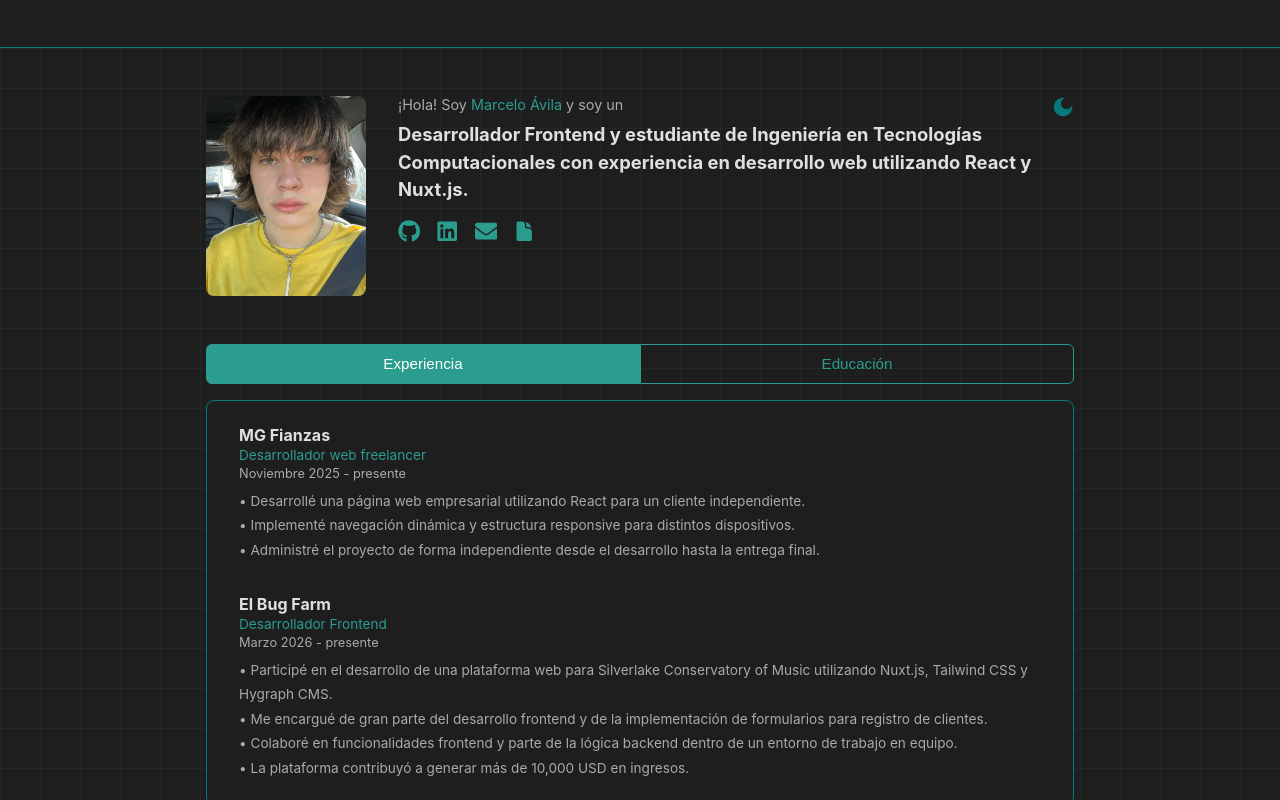
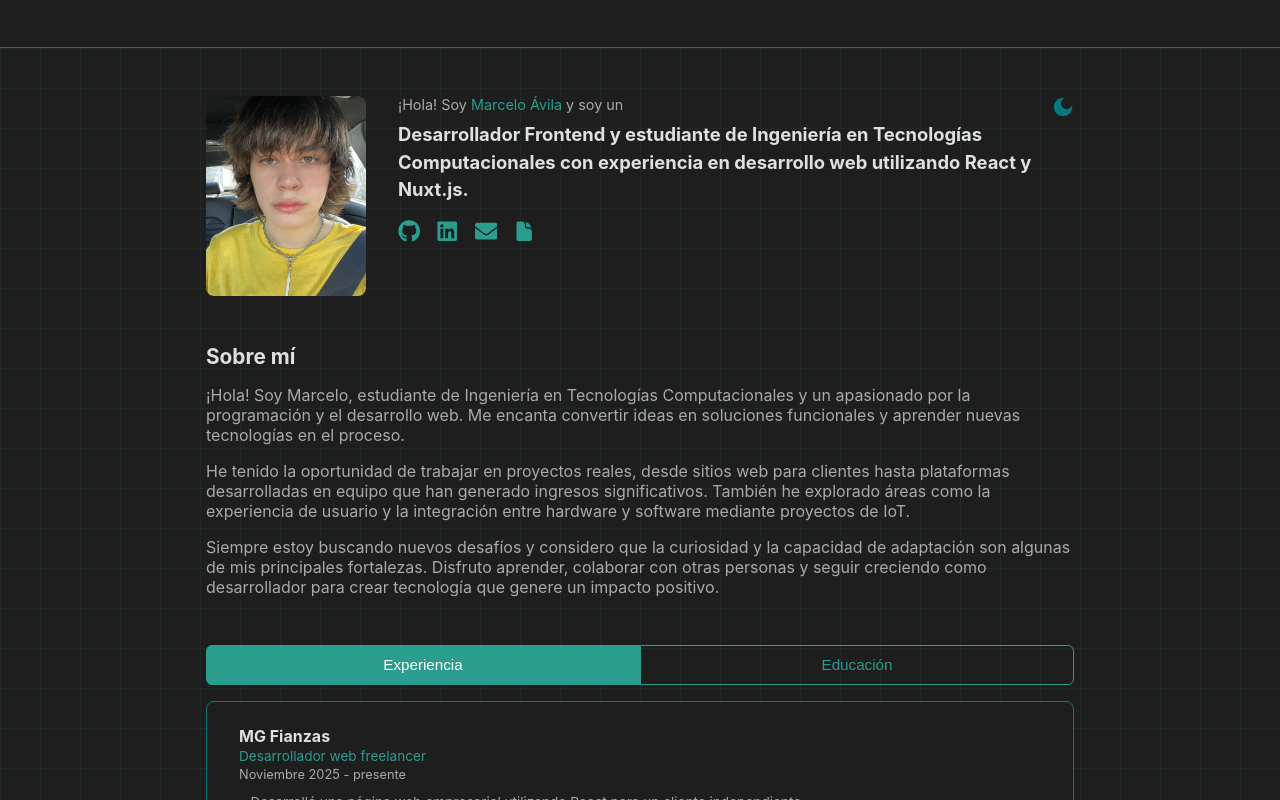
Before and after one commit to MarceloA2006/Marcelo_Avila_Portafolio, a React (Vite) app: page / in a window 1280 px wide. Shown: the top 800 px of the page. Built offline with nearby package versions, Linux system fonts and the light colour scheme.

Commit message:
Seccion About me agregada

```diff
--- a/src/App.css
+++ b/src/App.css
@@ -119,6 +119,8 @@ body { font-family: 'Inter', sans-serif; }
 
 /* ===== TABS ===== */
 .exp-section { margin-bottom: 3rem;}
+.AboutMe-descripcion{margin-bottom: 3rem;}
+.aboutme-parrafo{margin-bottom: 1rem; color: #aaa;}
 .tab-buttons { display: flex; margin-bottom: 1rem; }
 .tab-btn {
   flex: 1; padding: 0.65rem; border: 1px solid var(--accent);
--- a/src/App.jsx
+++ b/src/App.jsx
@@ -1,4 +1,5 @@
 import { useState } from "react";
+import AboutMe from "./Componentes/AboutMe";
 import Navbar from "./Componentes/Navbar";
 import Hero from "./Componentes/Hero";
 import ExperienceSection from "./Componentes/ExperienceSection";
@@ -17,6 +18,7 @@ export default function App() {
       <div className="main-wrapper">
       <main className="main-content">
         <Hero onToggleTheme={() => setIsDark(!isDark)} isDark={isDark} />
+        <AboutMe />
         <ExperienceSection />
         <ProjectsCarousel />
 
--- /dev/null
+++ b/src/Componentes/AboutMe.jsx
@@ -0,0 +1,12 @@
+export default function AboutMe(){
+    return(
+    <section>
+        <h2 className="section-title">Sobre mí</h2>
+        <div className="AboutMe-descripcion">
+            <p className="aboutme-parrafo">¡Hola! Soy Marcelo, estudiante de Ingeniería en Tecnologías Computacionales y un apasionado por la programación y el desarrollo web. Me encanta convertir ideas en soluciones funcionales y aprender nuevas tecnologías en el proceso.</p>
+            <p className="aboutme-parrafo">He tenido la oportunidad de trabajar en proyectos reales, desde sitios web para clientes hasta plataformas desarrolladas en equipo que han generado ingresos significativos. También he explorado áreas como la experiencia de usuario y la integración entre hardware y software mediante proyectos de IoT.</p>
+            <p className="aboutme-parrafo">Siempre estoy buscando nuevos desafíos y considero que la curiosidad y la capacidad de adaptación son algunas de mis principales fortalezas. Disfruto aprender, colaborar con otras personas y seguir creciendo como desarrollador para crear tecnología que genere un impacto positivo.</p>
+        </div>
+    </section>
+    )
+}
```
